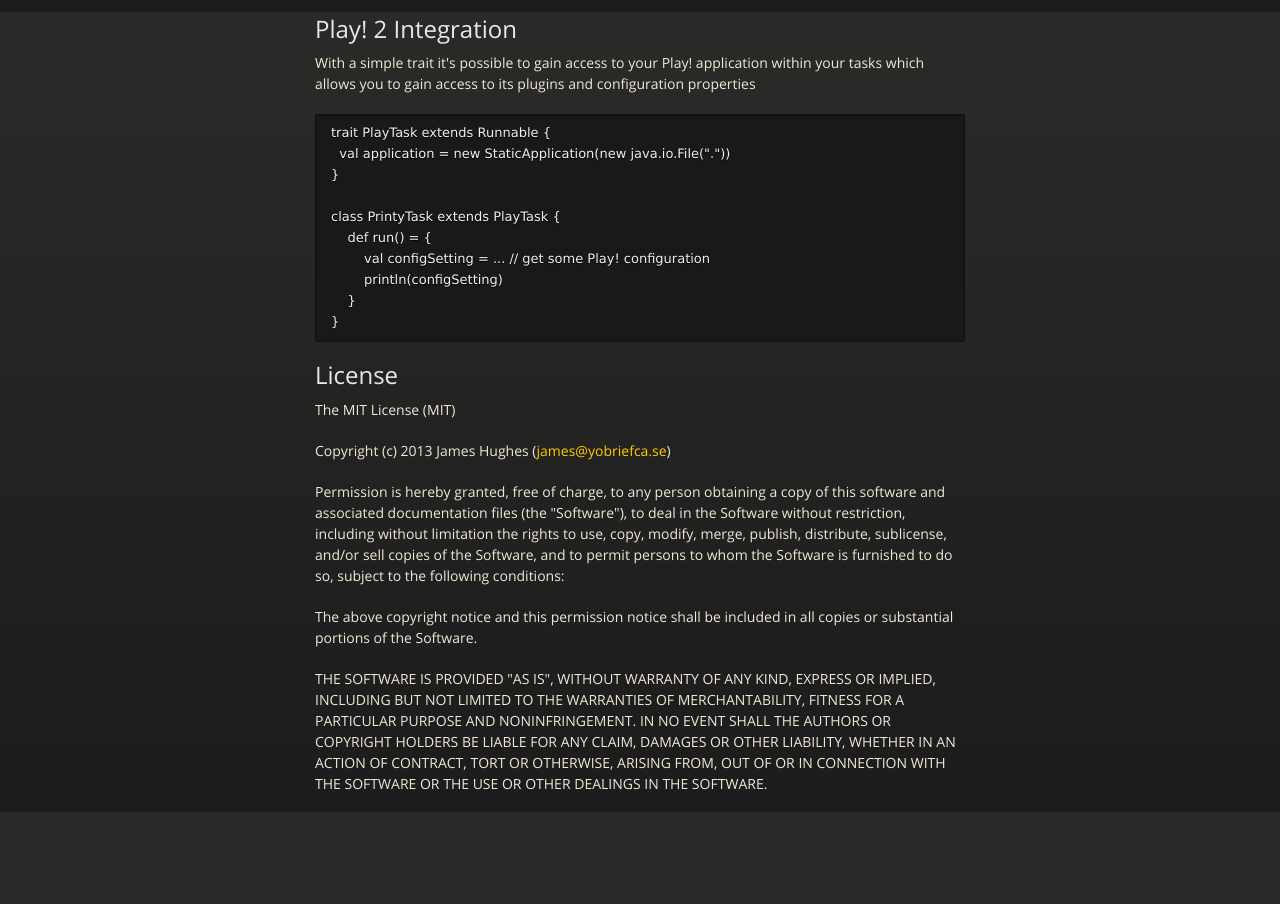
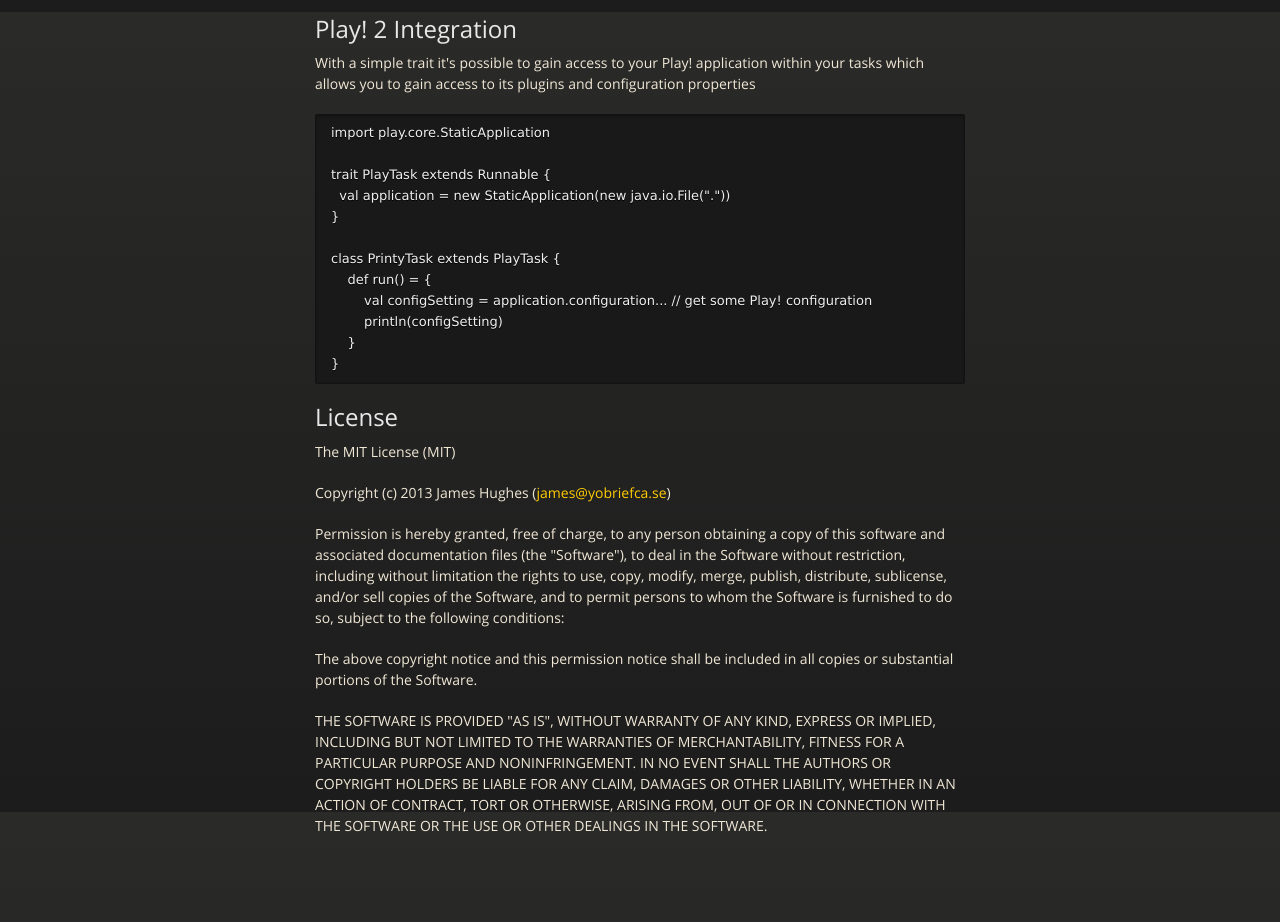
Before and after one commit to kouphax/sbt-tasks, a plain HTML site: page index.html in a window 1280 px wide. Shown: the part 1588-2510 px from the top of the page. Drawn offline with nearby package versions, Linux system fonts and the light colour scheme.

Commit message:
Create gh-pages branch via GitHub

```diff
--- a/index.html
+++ b/index.html
@@ -116,13 +116,15 @@ installTask("printy")
 <p>With a simple trait it's possible to gain access to your Play! application within your tasks which allows you to gain
 access to its plugins and configuration properties</p>
 
-<pre><code>trait PlayTask extends Runnable {
+<pre><code>import play.core.StaticApplication
+
+trait PlayTask extends Runnable {
   val application = new StaticApplication(new java.io.File("."))
 }
 
 class PrintyTask extends PlayTask {
     def run() = {
-        val configSetting = ... // get some Play! configuration
+        val configSetting = application.configuration... // get some Play! configuration
         println(configSetting)
     }
 }
```
Also changed, not shown: params.json (+1 -1 lines).
